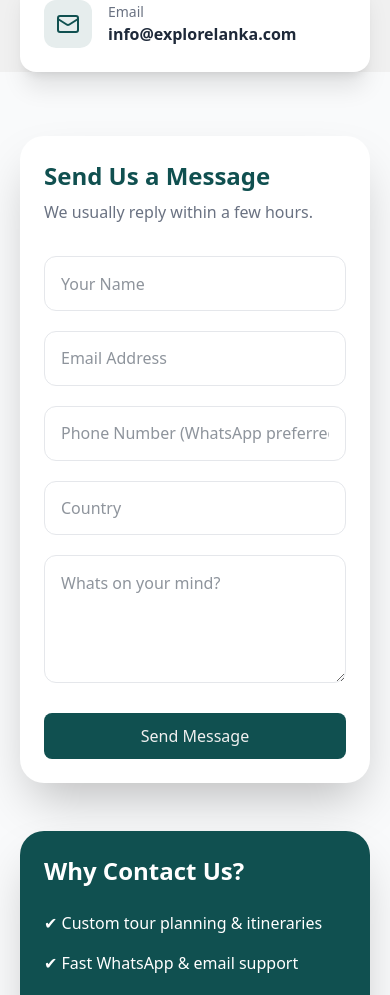
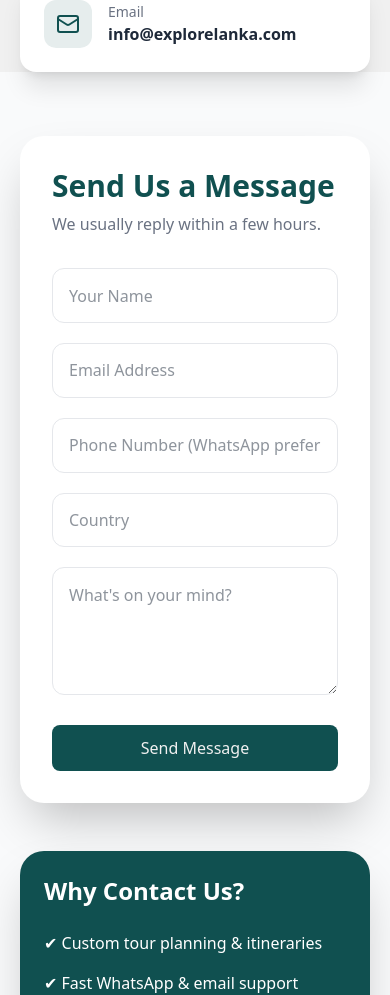
Before and after one commit to jaindu-sasan/Happy-Way-Travels, a React (Vite) app: page /contact in a window 390 px wide. Shown: the part 971-1966 px from the top of the page. Built offline with nearby package versions, Linux system fonts and the light colour scheme.

Commit message:
update contact page

```diff
--- a/src/features/contact/ContactPage.jsx
+++ b/src/features/contact/ContactPage.jsx
@@ -1,8 +1,37 @@
 import React from "react";
 import { motion } from "framer-motion";
-import { Phone, Mail, MapPin, MessageCircle } from "lucide-react";
+import { Phone, Mail, MapPin, MessageCircle,CheckCircle } from "lucide-react";
+import { useState, useEffect } from "react";
 
 export default function Contact() {
+
+  const [submitted, setSubmitted] = useState(false);
+  const [loading, setLoading] = useState(false);
+
+  const handleSubmit = async (e) => {
+    e.preventDefault();
+    setLoading(true);
+
+    const form = e.target;
+    const data = new FormData(form);
+
+    const response = await fetch("https://formspree.io/f/mykkzdnz", {
+      method: "POST",
+      body: data,
+      headers: {
+        Accept: "application/json",
+      },
+    });
+
+    setLoading(false);
+
+    if (response.ok) {
+      setSubmitted(true);
+      form.reset();
+    }
+  };
+
+
   return (
     <div className="font-poppins text-gray-800">
  {/* HERO — Performance Optimized */}
@@ -93,48 +122,53 @@ export default function Contact() {
       {/* FORM + EXTRA INFO */}
       <section id="contact-form" className="py-16 md:py-20 bg-gray-50">
         <div className="max-w-7xl mx-auto px-5 md:px-6 grid lg:grid-cols-2 gap-12 items-start">
+
           {/* FORM */}
-          <motion.form
+          <motion.div
             initial={{ opacity: 0, y: 40 }}
             whileInView={{ opacity: 1, y: 0 }}
             viewport={{ once: true }}
-            transition={{ duration: 0.7 }}
-            onSubmit={(e) => e.preventDefault()}
-            className="bg-white rounded-3xl shadow-2xl p-6 sm:p-10"
+            className="bg-white rounded-3xl shadow-2xl p-8"
           >
-            <h2 className="text-2xl sm:text-3xl font-bold text-[#105050] mb-2">
+            {!submitted ? (
+              <form onSubmit={handleSubmit}>
+                <h2 className="text-3xl font-bold text-[#105050] mb-2">
                   Send Us a Message
                 </h2>
-
                 <p className="text-gray-500 mb-8">
                   We usually reply within a few hours.
                 </p>
 
-            <input className="input mb-5" placeholder="Your Name" required />
-            <input
-              className="input mb-5"
-              placeholder="Email Address"
-              type="email"
-              required
-            />
-            <input
-              className="input mb-5"
-              placeholder="Phone Number (WhatsApp preferred)"
-              type="tel"
-              required
-            />
-            <input className="input mb-5" placeholder="Country" required />
+                <input className="input mb-5" name="name" placeholder="Your Name" required />
+                <input className="input mb-5" name="email" type="email" placeholder="Email Address" required />
+                <input className="input mb-5" name="phone" placeholder="Phone Number (WhatsApp preferred)" required />
+                <input className="input mb-5" name="country" placeholder="Country" required />
+                <textarea className="input h-32 mb-6" name="message" placeholder="What's on your mind?" required />
 
-            <textarea
-              className="input h-32 mb-6"
-              placeholder="Whats on your mind?"
-              required
-            />
-
-            <button className="w-full bg-[#105050] text-white py-4 rounded-xl font-semibold hover:bg-[#206070] transition">
-              Send Message
+                <button
+                  disabled={loading}
+                  className="w-full bg-[#105050] text-white py-4 rounded-xl font-semibold hover:bg-[#206070] transition"
+                >
+                  {loading ? "Sending..." : "Send Message"}
                 </button>
-          </motion.form>
+              </form>
+            ) : (
+              <motion.div
+                initial={{ opacity: 0, scale: 0.9 }}
+                animate={{ opacity: 1, scale: 1 }}
+                className="text-center py-12"
+              >
+                <CheckCircle size={60} className="mx-auto text-green-500 mb-4" />
+                <h3 className="text-2xl font-bold text-[#105050] mb-3">
+                  Thank You! 🌿
+                </h3>
+                <p className="text-gray-600 text-lg">
+                  We’ve received your message and one of our travel experts will
+                  contact you shortly.
+                </p>
+              </motion.div>
+            )}
+          </motion.div>
 
           {/* EXTRA INFO PANEL */}
           <motion.div
--- a/src/features/home/HomePage.jsx
+++ b/src/features/home/HomePage.jsx
@@ -152,11 +152,7 @@ export default function HomePage() {
         className="w-full h-[320px] md:h-[380px] object-cover"
       />
 
-      <div className="absolute inset-0 bg-black/30 flex items-end p-5">
-        <p className="text-sm">
-          Colombo • Kandy • Galle • Match-based travel planning
-        </p>
-      </div>
+
     </motion.div>
 
   </div>
```
Lines whose indentation alone changed are shown as unchanged.
